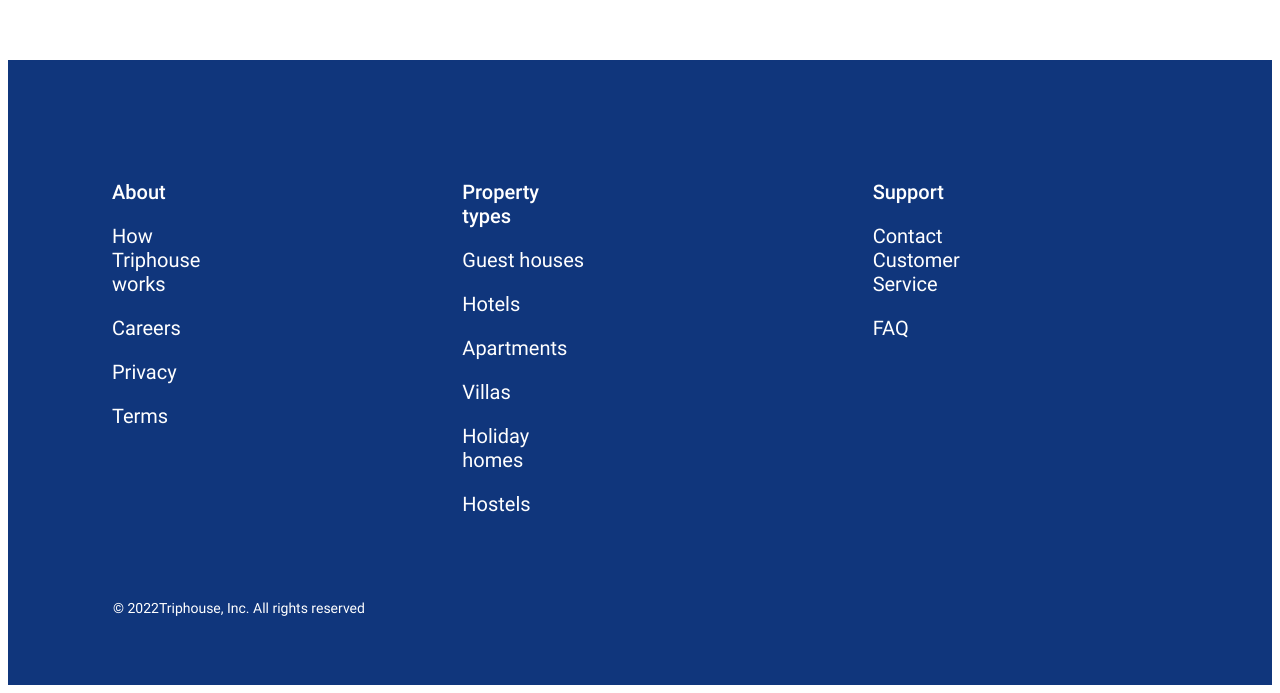
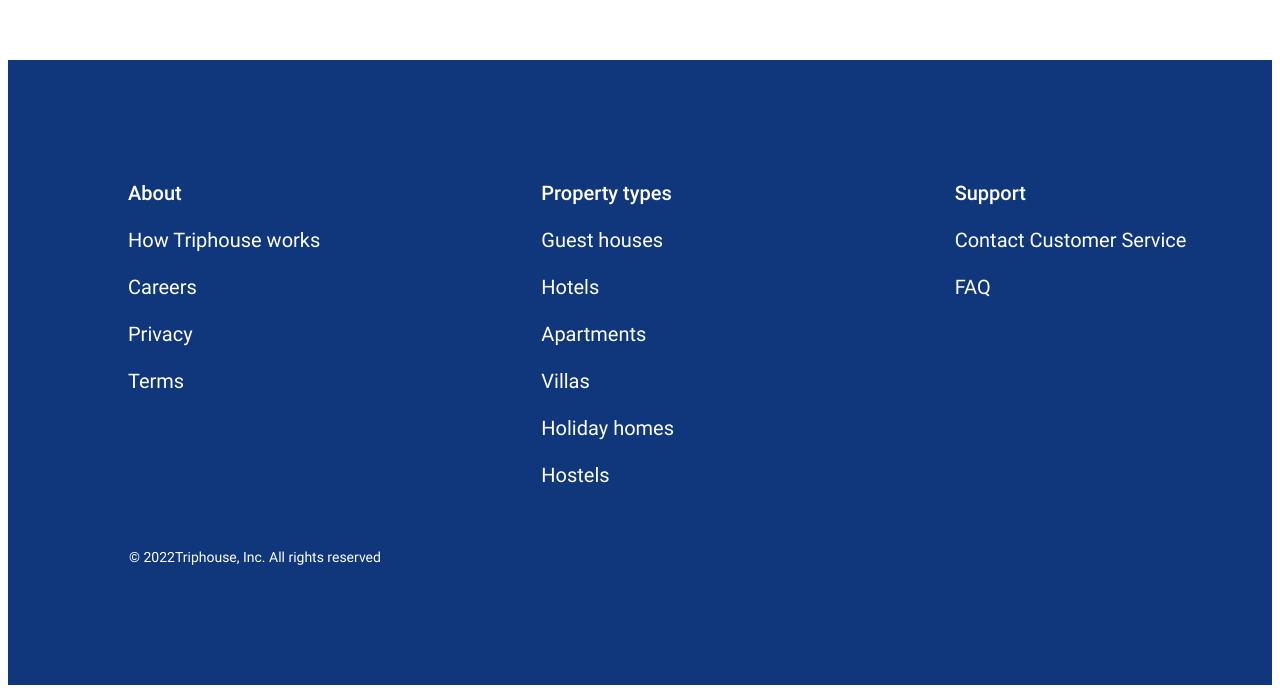
Before and after one commit to KusakinAliaksei/if-html, a plain HTML site: page index.html in a window 1280 px wide. Shown: the part 573-1266 px from the top of the page. Drawn offline with Linux system fonts and the light colour scheme.

Commit message:
fix bag. try change code

```diff
--- a/index.html
+++ b/index.html
@@ -40,6 +40,7 @@
     <!------------------------------------------------>
 
     <div class="general-footer">
+      <div class="container">
       <div class="footer-container">
         <div class="colum-about all-colum">
           <h3 class="top-colum">About</h3>
@@ -48,6 +49,7 @@
           <p>Privacy</p>
           <p>Terms</p>
         </div>
+
 
         <div class="colum-property all-colum">
           <h3 class="top-colum">Property types</h3>
--- a/style/style.css
+++ b/style/style.css
@@ -6,10 +6,16 @@
   font-weight: 400;
 }
 
+.container{
+  max-width: 1224px;
+  padding: 0 16px;
+}
+
 .section-container {
   position: center;
   max-width: 1440px;
   height: 625px;
+
 }
 
 .section-title {
@@ -34,6 +40,7 @@
   margin: 80px 104px 114px 104px;
   display: flex;
   text-align: center;
+  justify-content: space-between;
 }
 
 .image-connect {
@@ -66,9 +73,10 @@
 }
 
 .footer-container {
+  line-height: 27px;
   display: flex;
-  justify-content: space-between;
-  margin: 0 272px 64px 104px;
+  /*justify-content: space-between;*/
+  margin: 0 0 40px 104px;
 }
 
 .all-colum {
@@ -87,7 +95,9 @@
 
 .copyright_sign {
   color: #ffffff;
-  margin: 0 0 120px 105px;
+  /*margin: 0 0 120px 105px;*/
+  margin-bottom: 120px;
+  margin-left: 105px;
   font-size: 14px;
 }
 
@@ -95,8 +105,9 @@
 
   row-gap: 24px;
   text-align: start;
-  margin-right: 283px;
-  margin-left: 223px;
+  /*margin-right: 283px;*/
+  /*margin-left: 223px;*/
+  margin: 100px 120px 0;
 
 
 }
```
